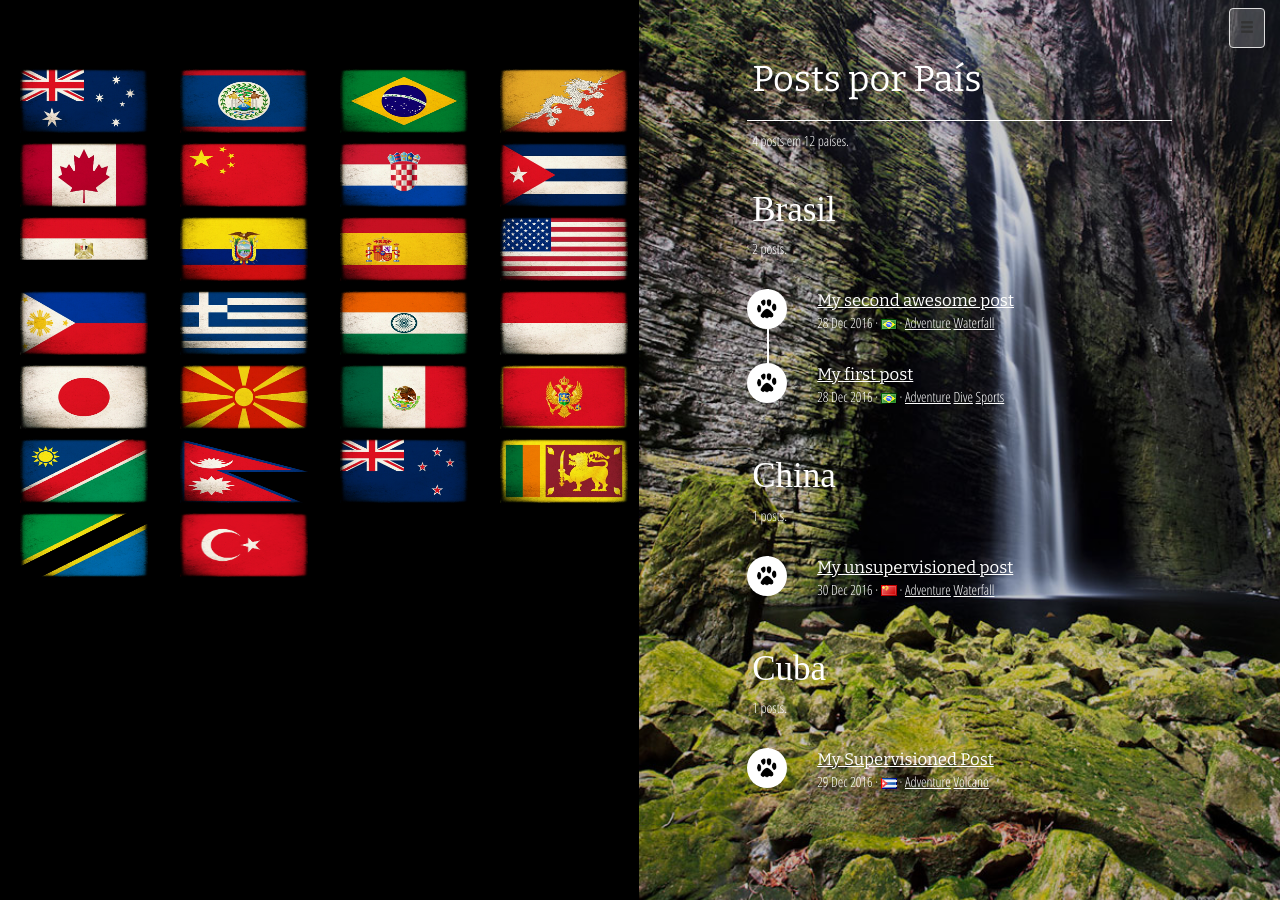
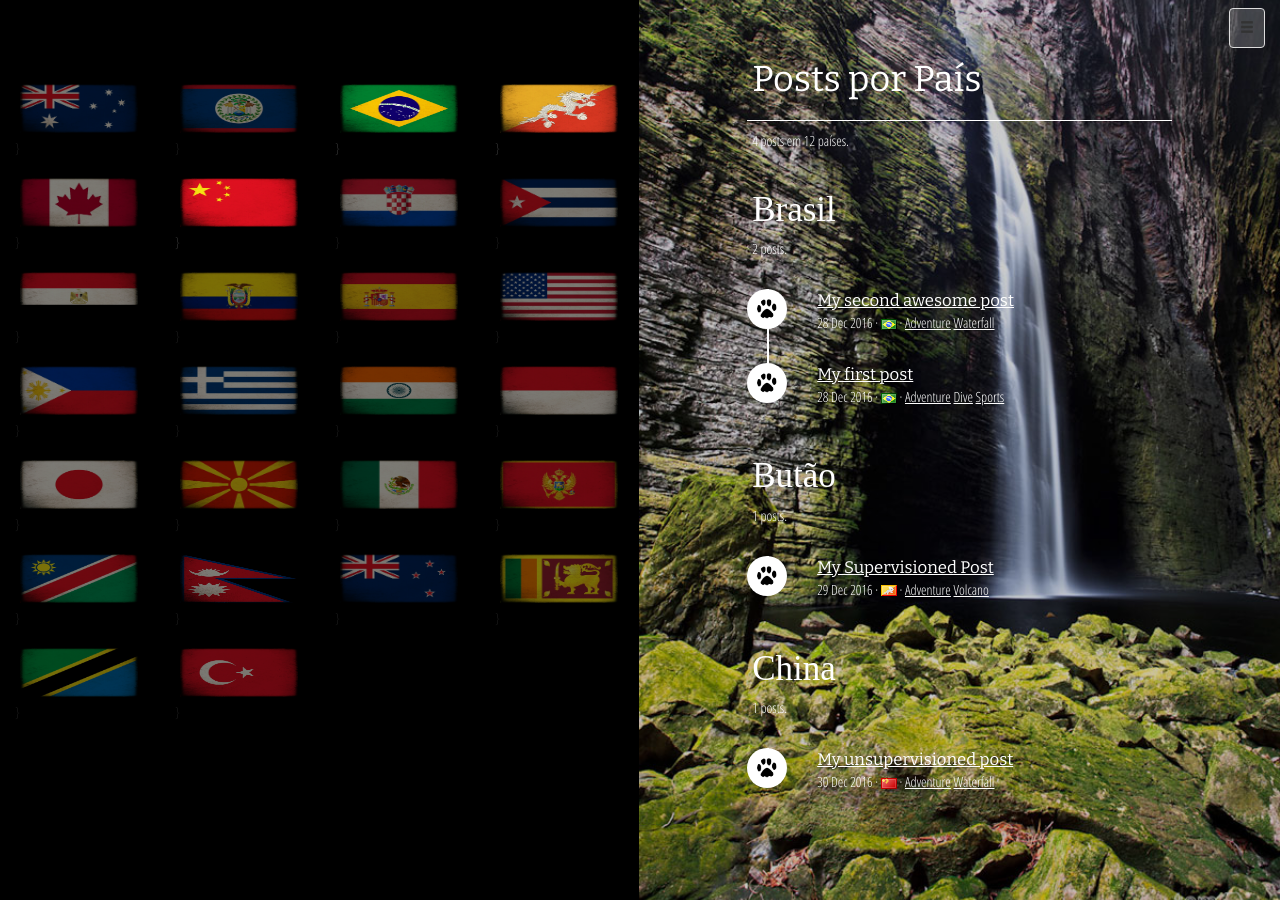
Before and after one commit to amandaferrari/project-grace-marguerite, a Jekyll site: the page built from travel/country/index.html, in a window 1280 px wide. Built offline with Jekyll 4.4.1, drawn with Linux system fonts in a browser that asks for light colours; some web fonts are replaced.

Commit message:
Apply black overlay to country flags with no posts

```diff
--- a/_data/country.yml
+++ b/_data/country.yml
@@ -22,5 +22,5 @@
 Nepal: Nepal.jpg
 Nova Zelândia: Nova_Zelandia.jpg
 Sri Lanka: Sri_Lanka.jpg
-Tanzania: Tanzania.jpg
+Tanzânia: Tanzania.jpg
 Turquia: Turquia.jpg
--- a/_includes/css/country.css
+++ b/_includes/css/country.css
@@ -10,9 +10,10 @@
 }
 
 #flags img {
-	width: calc(50vw/5);
-	height: calc(50vw/10);
+	width: calc(50vw/5 - 10px);
+	height: calc(50vw/10 - 15px);
 	margin: 5px;
+	margin-top: 20px;
 }
 
 #posts-by-country {
--- a/_posts/2016-12-29-my-supervisioned-post.md
+++ b/_posts/2016-12-29-my-supervisioned-post.md
@@ -5,8 +5,8 @@
 tags: ['Adventure', 'Volcano']
 image: post3.jpg
 image-description: Tirada por meu irmão querido em Kafla, complexo de vulcões na Islândia.
-country-code: cu
-country: Cuba
+country-code: bt
+country: Butão
 comments: true
 ---
 
--- a/travel/country/index.html
+++ b/travel/country/index.html
@@ -10,8 +10,13 @@
 		<div class="container-fluid">
 			<div class="row">
 			{% for flag in site.data.country %}
+			{% assign posts = site.posts | where: "country", flag[0] %}
 				<div class="col-md-3">
+					{% if posts.size == 0 %}
+					<div class="black-overlay"></div>
+					{% endif %}
 					<a href="#{{ flag[0] }}" data-toggle="tooltip" data-placement="top" title="{{ flag[0] }}""><img src="{{ site.baseurl }}/assets/images/flags/{{ flag[1] }}" alt="{{ flag[0] }}"></a>
+					}
 				</div>
 			{% endfor %}
 			</div>
```
